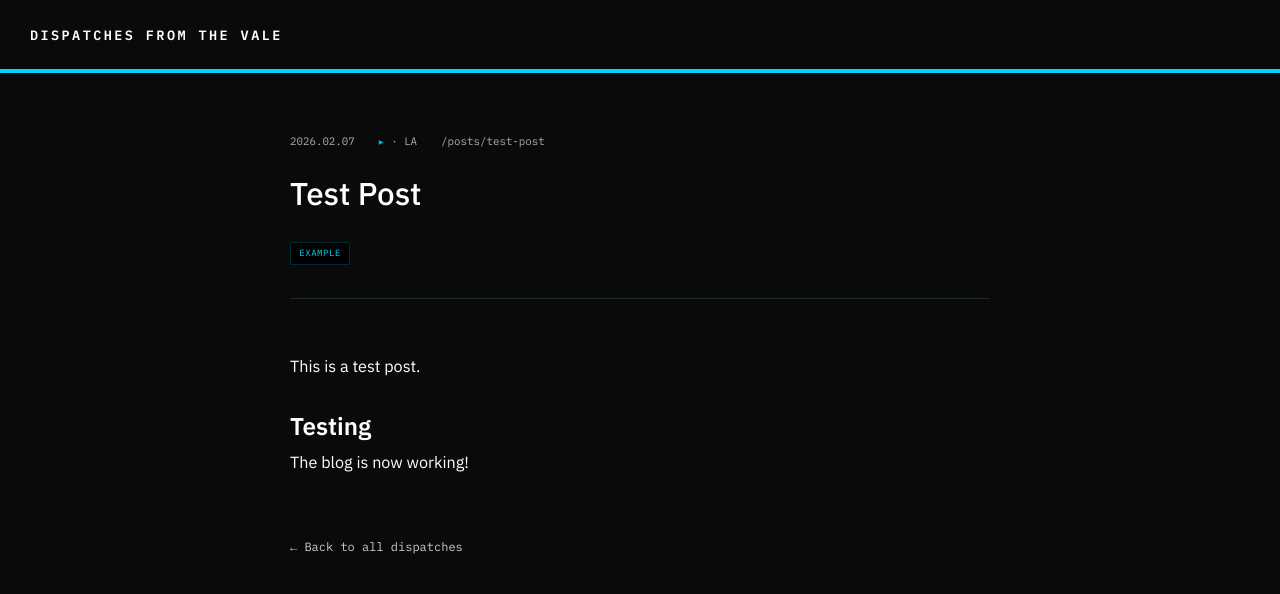
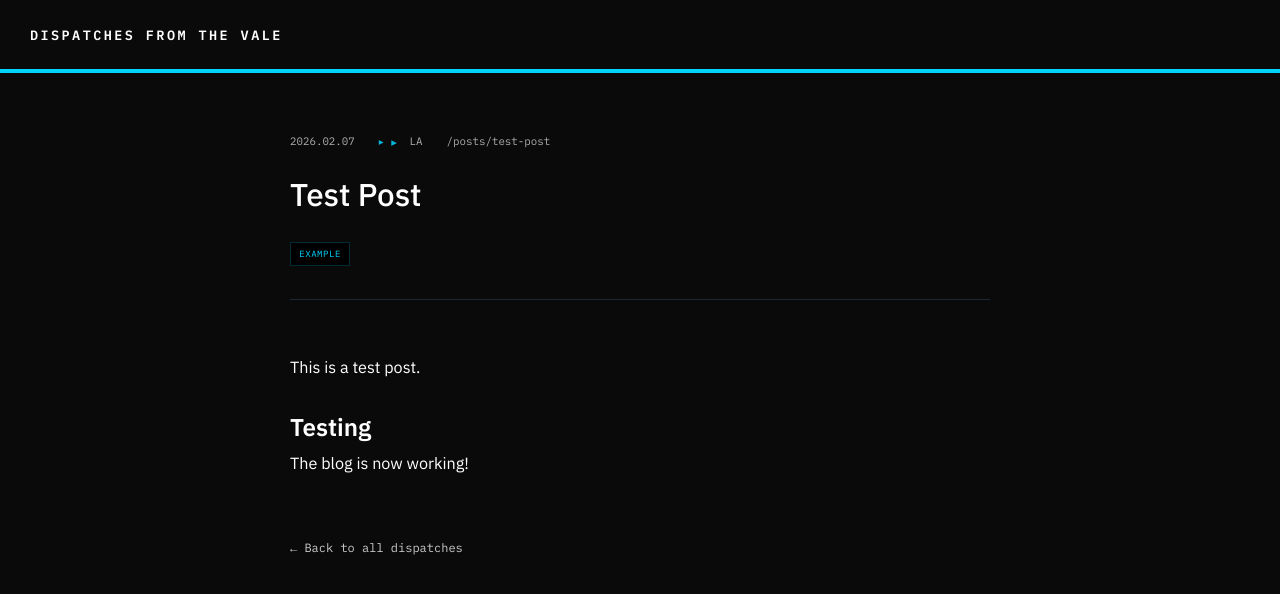
Before and after one commit to valeobserver/dispatches-from-the-vale, a Jekyll site: the page built from _posts/2026-02-07-test-post.md, in a window 1280 px wide. Shown: the top 594 px of the page. Built offline with Jekyll 4.4.1, drawn with Linux system fonts in a browser that asks for light colours.

Commit message:
Update default.html

```diff
--- a/_layouts/default.html
+++ b/_layouts/default.html
@@ -249,6 +249,12 @@
             .article-title { font-size: 1.75rem; }
             .post-title { font-size: 1.3rem; }
         }
+
+        .location-marker {
+            color: var(--accent);
+            font-size: 0.75rem;
+            margin-right: 0.35rem;
+        }
     </style>
 </head>
 <body>
@@ -299,7 +305,7 @@
         <div class="article-meta">
           <span class="article-date">{{ page.date | date: "%Y.%m.%d" }}</span>
           {% if page.location %}
-          <span class="article-location"> · {{ page.location }}</span>
+          <span class="article-location"><span class="location-marker">▸</span> {{ page.location }}</span>
           {% endif %}
           {% if page.id %}
           <span class="article-id"> {{ page.id }}</span>
```
